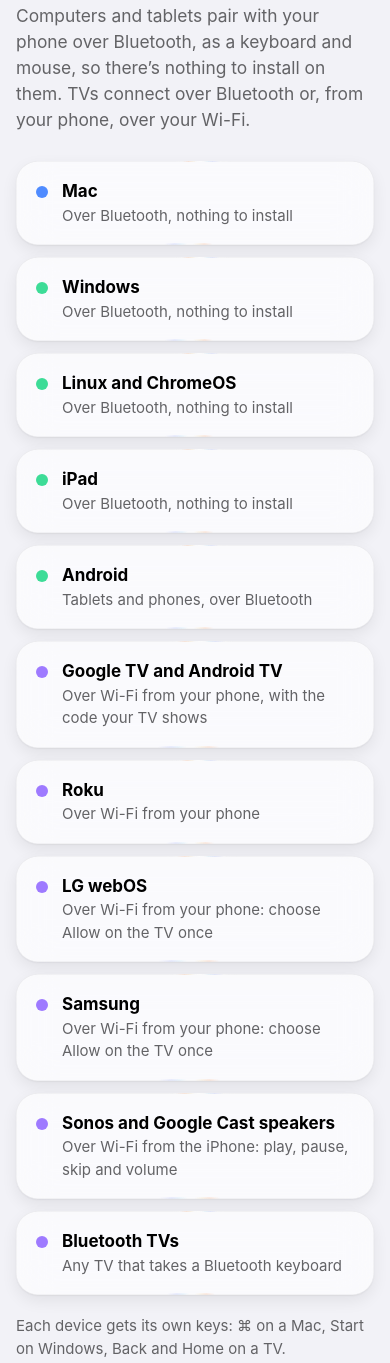
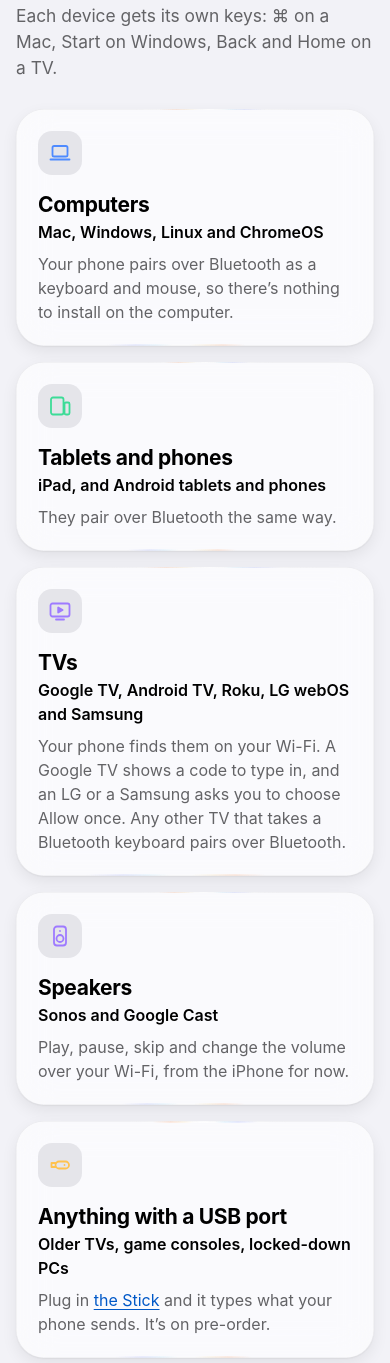
Before and after one commit to saitokiku/liquid-control, a plain HTML site: page index.html in a window 390 px wide. Shown: the part 1675-3038 px from the top of the page. Drawn offline with Linux system fonts and the light colour scheme.

Commit message:
Works with: five kinds of device with an icon each, in place of eleven near-identical rows
Computers, tablets and phones, TVs, speakers and anything with a USB port (the Stick), the brands under each
name. The owner: "this section is a bit clunky and list full".

Co-Authored-By: Claude Opus 5.5 <noreply@anthropic.com>
Claude-Session: https://claude.ai/code/session_01P3Yxo1qdyaZx4CGerugVdq

```diff
--- a/assets/site.css
+++ b/assets/site.css
@@ -469,27 +469,12 @@ main { display: block; }
   font-weight: 600;
 }
 
-/* Works with: one chip per kind of device, a dot in its colour. */
-/* At most three columns, so the nine kinds of device make even rows. */
-.grid-devices {
-  display: grid;
-  gap: 12px;
-  grid-template-columns: repeat(auto-fill, minmax(min(100%, max(220px, (100% - 24px) / 3)), 1fr));
-  list-style: none;
-  padding: 0;
-}
-.device {
-  display: grid;
-  grid-template-columns: 12px minmax(0, 1fr);
-  column-gap: 14px;
-  align-items: baseline;
-  padding: 18px 20px;
-  border-radius: 22px;
-}
-.device .dot { width: 12px; height: 12px; border-radius: 50%; background: currentColor; transform: translateY(1px); }
-.device strong { font-size: 17px; font-weight: 650; }
-.device span:last-child { grid-column: 2; color: var(--text-2); font-size: 15px; }
-
+/* Works with: one card per kind of device, its icon in the kind's colour, the brands under the name. */
+.card .brands { margin-top: 4px; color: var(--text); font-weight: 600; }
+.icon-tile.c-mac { color: var(--mac); }
+.icon-tile.c-pc { color: var(--pc); }
+.icon-tile.c-tv { color: var(--tv); }
+.icon-tile.c-stick { color: var(--stick); }
 /* The Stick */
 .stick {
   display: grid;
--- a/index.html
+++ b/index.html
@@ -67,23 +67,41 @@
     <section class="section wrap" id="works" aria-labelledby="works-title">
       <div class="section-head">
         <h2 id="works-title">Works with what you already have</h2>
-        <p>Computers and tablets pair with your phone over Bluetooth, as a keyboard and mouse, so there’s nothing to
-          install on them. TVs connect over Bluetooth or, from your phone, over your Wi-Fi.</p>
+        <p>Each device gets its own keys: ⌘ on a Mac, Start on Windows, Back and Home on a TV.</p>
       </div>
-      <ul class="grid-devices">
-        <li class="device glass"><span class="dot c-mac"></span><strong>Mac</strong><span>Over Bluetooth, nothing to install</span></li>
-        <li class="device glass"><span class="dot c-pc"></span><strong>Windows</strong><span>Over Bluetooth, nothing to install</span></li>
-        <li class="device glass"><span class="dot c-pc"></span><strong>Linux and ChromeOS</strong><span>Over Bluetooth, nothing to install</span></li>
-        <li class="device glass"><span class="dot c-pc"></span><strong>iPad</strong><span>Over Bluetooth, nothing to install</span></li>
-        <li class="device glass"><span class="dot c-pc"></span><strong>Android</strong><span>Tablets and phones, over Bluetooth</span></li>
-        <li class="device glass"><span class="dot c-tv"></span><strong>Google TV and Android TV</strong><span>Over Wi-Fi from your phone, with the code your TV shows</span></li>
-        <li class="device glass"><span class="dot c-tv"></span><strong>Roku</strong><span>Over Wi-Fi from your phone</span></li>
-        <li class="device glass"><span class="dot c-tv"></span><strong>LG webOS</strong><span>Over Wi-Fi from your phone: choose Allow on the TV once</span></li>
-        <li class="device glass"><span class="dot c-tv"></span><strong>Samsung</strong><span>Over Wi-Fi from your phone: choose Allow on the TV once</span></li>
-        <li class="device glass"><span class="dot c-tv"></span><strong>Sonos and Google Cast speakers</strong><span>Over Wi-Fi from the iPhone: play, pause, skip and volume</span></li>
-        <li class="device glass"><span class="dot c-tv"></span><strong>Bluetooth TVs</strong><span>Any TV that takes a Bluetooth keyboard</span></li>
-      </ul>
-      <p class="note">Each device gets its own keys: ⌘ on a Mac, Start on Windows, Back and Home on a TV.</p>
+      <div class="grid grid-kinds">
+        <article class="card glass">
+          <span class="icon-tile c-mac" aria-hidden="true"><svg viewBox="0 0 24 24"><rect x="4.5" y="5" width="15" height="10.5" rx="1.6"/><path d="M2.5 18.5h19"/></svg></span>
+          <h3>Computers</h3>
+          <p class="brands">Mac, Windows, Linux and ChromeOS</p>
+          <p>Your phone pairs over Bluetooth as a keyboard and mouse, so there’s nothing to install on the computer.</p>
+        </article>
+        <article class="card glass">
+          <span class="icon-tile c-pc" aria-hidden="true"><svg viewBox="0 0 24 24"><rect x="3" y="3.5" width="12.5" height="17" rx="2"/><rect x="16.5" y="8.5" width="5" height="12" rx="1.4"/></svg></span>
+          <h3>Tablets and phones</h3>
+          <p class="brands">iPad, and Android tablets and phones</p>
+          <p>They pair over Bluetooth the same way.</p>
+        </article>
+        <article class="card glass">
+          <span class="icon-tile c-tv" aria-hidden="true"><svg viewBox="0 0 24 24"><rect x="2.5" y="4.5" width="19" height="13" rx="2"/><path d="M8 20.5h8"/><path d="M10.2 8.4v5.2l4.4-2.6z" fill="currentColor"/></svg></span>
+          <h3>TVs</h3>
+          <p class="brands">Google TV, Android TV, Roku, LG webOS and Samsung</p>
+          <p>Your phone finds them on your Wi-Fi. A Google TV shows a code to type in, and an LG or a Samsung asks you to
+            choose Allow once. Any other TV that takes a Bluetooth keyboard pairs over Bluetooth.</p>
+        </article>
+        <article class="card glass">
+          <span class="icon-tile c-tv" aria-hidden="true"><svg viewBox="0 0 24 24"><rect x="6" y="2.5" width="12" height="19" rx="3"/><circle cx="12" cy="14.5" r="3.5"/><path d="M12 7h.01"/></svg></span>
+          <h3>Speakers</h3>
+          <p class="brands">Sonos and Google Cast</p>
+          <p>Play, pause, skip and change the volume over your Wi-Fi, from the iPhone for now.</p>
+        </article>
+        <article class="card glass">
+          <span class="icon-tile c-stick" aria-hidden="true"><svg viewBox="0 0 24 24"><rect x="7.5" y="8.5" width="13.5" height="7" rx="3.5"/><path d="M7.5 10H3.5v4h4"/><path d="M16.5 12h.01"/></svg></span>
+          <h3>Anything with a USB port</h3>
+          <p class="brands">Older TVs, game consoles, locked-down PCs</p>
+          <p>Plug in <a href="#stick">the Stick</a> and it types what your phone sends. It’s on pre-order.</p>
+        </article>
+      </div>
     </section>
 
     <section class="section wrap" id="features" aria-labelledby="features-title">
```
